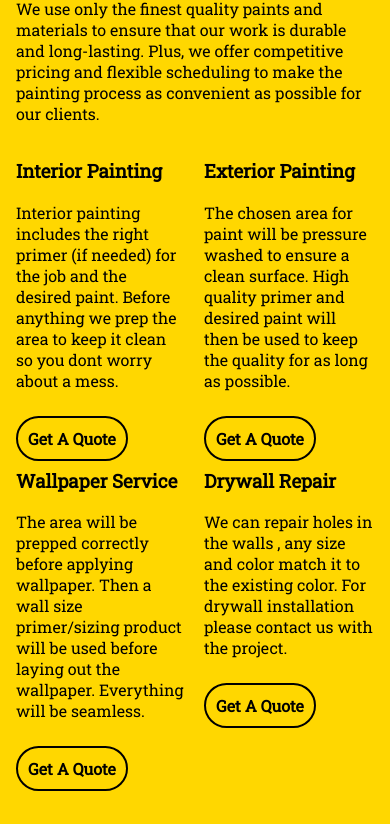
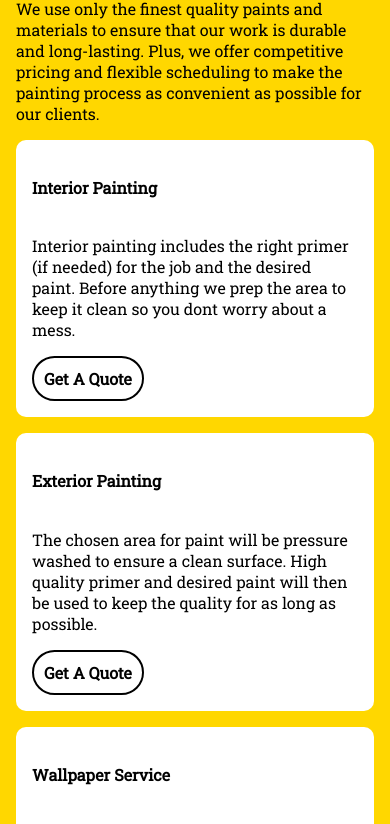
Before and after one commit to BustosAndrew/Benzo-Painting, a Next.js app: page / in a window 390 px wide. Shown: the part 1158-1982 px from the top of the page. Built offline with nearby package versions, Linux system fonts and the light colour scheme.

Commit message:
Turned each service into a card

```diff
--- a/pages/contact.js
+++ b/pages/contact.js
@@ -42,7 +42,7 @@ const Contact = () => {
 								backgroundColor: "white",
 								textAlign: "center",
 								width: "100%",
-								boxShadow: "2px 5px 10px gray",
+								// boxShadow: "2px 5px 10px gray",
 								borderRadius: 10,
 							}}
 						>
--- a/pages/index.js
+++ b/pages/index.js
@@ -65,52 +65,57 @@ export default function Home() {
 						</p>
 						<div className={styles.service_grid}>
 							<div className={styles.service}>
-								<h3>Interior Painting</h3>
+								<div>
+									<h4>Interior Painting</h4>
 									<p>
 										Interior painting includes the right primer (if needed) for
 										the job and the desired paint. Before anything we prep the
 										area to keep it clean so you dont worry about a mess.
 									</p>
-								<br />
 									<Link href='/contact' className='button'>
 										Get A Quote
 									</Link>
 								</div>
+							</div>
 							<div className={styles.service}>
-								<h3>Exterior Painting</h3>
+								<div>
+									<h4>Exterior Painting</h4>
 									<p>
-									The chosen area for paint will be pressure washed to ensure a
-									clean surface. High quality primer and desired paint will then
-									be used to keep the quality for as long as possible.
+										The chosen area for paint will be pressure washed to ensure
+										a clean surface. High quality primer and desired paint will
+										then be used to keep the quality for as long as possible.
 									</p>
-								<br />
 									<Link href='/contact' className='button'>
 										Get A Quote
 									</Link>
 								</div>
+							</div>
 							<div className={styles.service}>
-								<h3>Wallpaper Service</h3>
+								<div>
+									<h4>Wallpaper Service</h4>
 									<p>
-									The area will be prepped correctly before applying wallpaper.
-									Then a wall size primer/sizing product will be used before
-									laying out the wallpaper. Everything will be seamless.
+										The area will be prepped correctly before applying
+										wallpaper. Then a wall size primer/sizing product will be
+										used before laying out the wallpaper. Everything will be
+										seamless.
 									</p>
-								<br />
 									<Link href='/contact' className='button'>
 										Get A Quote
 									</Link>
 								</div>
+							</div>
 							<div className={styles.service}>
-								<h3>Drywall Repair</h3>
+								<div>
+									<h4>Drywall Repair</h4>
 									<p>
-									We can repair holes in the walls , any size and color match it
-									to the existing color. For drywall installation please contact
-									us with the project.
+										We can repair holes in the walls, any size and color match
+										it to the existing color. For drywall installation please
+										contact us with the project.
 									</p>
-								<br />
 									<Link href='/contact' className='button'>
 										Get A Quote
 									</Link>
+								</div>
 							</div>
 						</div>
 					</div>
--- a/styles/Contact.module.css
+++ b/styles/Contact.module.css
@@ -16,7 +16,7 @@
 	background-color: white;
 	padding: 2rem 1rem;
 	max-width: 540px;
-	box-shadow: 2px 5px 10px gray;
+	/* box-shadow: 2px 5px 10px gray; */
 	border-radius: 10px;
 }
 
--- a/styles/Home.module.css
+++ b/styles/Home.module.css
@@ -28,6 +28,10 @@
 	text-align: center;
 }
 
+.nav a:hover {
+	color: #0026ff;
+}
+
 #nav-btn {
 	padding: 10px;
 	margin: auto 0;
@@ -35,7 +39,7 @@
 
 .center_content {
 	margin: 0 auto;
-	max-width: 770px;
+	max-width: 900px;
 }
 
 .intro {
@@ -72,13 +76,37 @@
 .service_grid {
 	display: flex;
 	align-items: flex-start;
-	justify-content: space-between;
+	justify-content: flex-start;
 	flex-wrap: wrap;
 	margin-bottom: 2rem;
+	gap: 1rem;
 }
 
 .service {
-	max-width: 170px;
+	max-width: 210px;
+	background-color: white;
+	padding: 1rem;
+	border-radius: 10px;
+	min-height: 390px;
+	max-height: 390px;
+}
+
+.service div {
+	display: flex;
+	position: relative;
+	align-items: space-between;
+	flex-direction: column;
+	min-height: inherit;
+}
+
+.service div a {
+	text-align: center;
+	position: absolute;
+	bottom: 13%;
+}
+
+.service .button {
+	justify-self: flex-end;
 }
 
 .reviews {
@@ -127,6 +155,22 @@
 		width: 100%;
 		flex-direction: column;
 	}
+
+	.service {
+		max-width: 100%;
+		/* margin: 5% 0; */
+		min-height: 5%;
+		max-height: 5%;
+	}
+
+	.service div {
+		position: static;
+	}
+
+	.service div a {
+		position: static;
+		margin-right: auto;
+	}
 }
 
 @media (prefers-color-scheme: dark) {
--- a/styles/globals.css
+++ b/styles/globals.css
@@ -26,6 +26,11 @@ a {
 	color: black;
 }
 
+.button:hover {
+	color: #0026ff;
+	border-color: #0026ff;
+}
+
 @media (prefers-color-scheme: dark) {
 	html {
 		/* color-scheme: dark; */
```
Also changed, not shown: comps/Accordion.jsx (added). Lines whose indentation alone changed are shown as unchanged.
